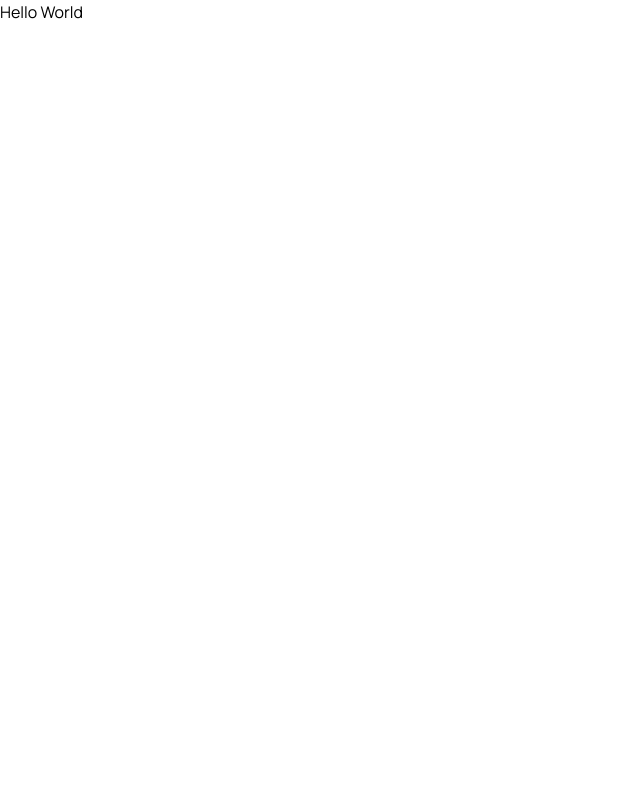
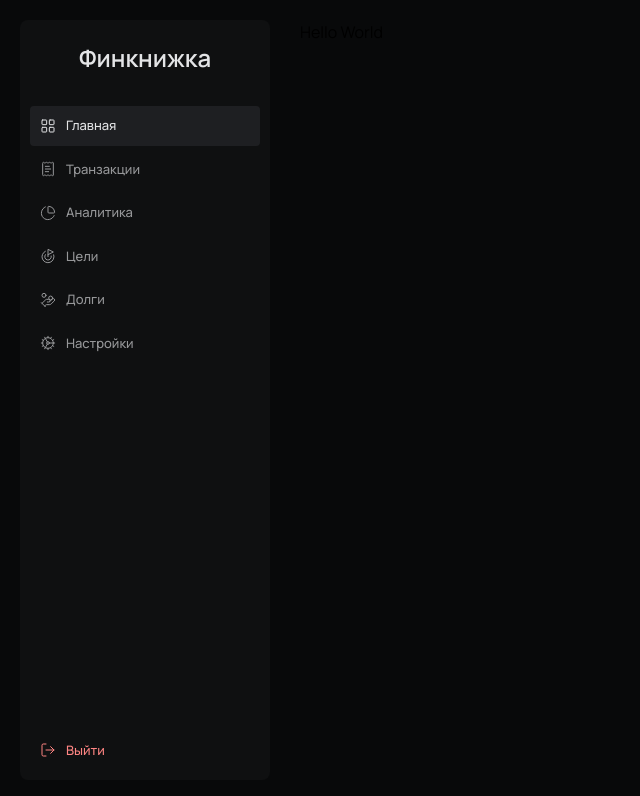
Before and after one commit to karagulow/finbook, a Next.js app: page / in a window 1280 px wide. Shown: the top 796 px of the page, without its empty margins (0-640 px from the left). Built offline with nearby package versions, Linux system fonts and the light colour scheme.

Commit message:
feat: implement desktop menu

```diff
--- a/app/(auth)/registration/page.tsx
+++ b/app/(auth)/registration/page.tsx
@@ -7,6 +7,6 @@ export const metadata: Metadata = {
 	description: 'Generated by create next app',
 };
 
-export default function Login() {
+export default function Registration() {
 	return <RegistrationForm />;
 }
--- /dev/null
+++ b/app/(root)/layout.tsx
@@ -0,0 +1,15 @@
+import { Menu } from '@/widgets/menu';
+
+export default function UserLayout({
+	children,
+}: {
+	children: React.ReactNode;
+}) {
+	return (
+		<div className='flex flex-row gap-[30px] w-full max-w-[1440px] min-h-screen mx-auto px-4 sm:px-5 '>
+			<Menu />
+			{/* <Tabbar /> */}
+			<div className='py-5 mt-10 mb-14 lg:mt-0 lg:mb-0 w-full'>{children}</div>
+		</div>
+	);
+}
--- /dev/null
+++ b/app/api/auth/logout/route.ts
@@ -0,0 +1,13 @@
+import { NextResponse } from 'next/server';
+
+export async function POST() {
+	return NextResponse.json(
+		{ message: 'Вы вышли из системы' },
+		{
+			status: 200,
+			headers: {
+				'Set-Cookie': `authToken=; HttpOnly; Secure; SameSite=Strict; Path=/; Max-Age=0`,
+			},
+		}
+	);
+}
--- a/app/layout.tsx
+++ b/app/layout.tsx
@@ -19,7 +19,9 @@ export default function RootLayout({
 }>) {
 	return (
 		<html lang='ru'>
-			<body className={`${manropeSans.variable} antialiased`}>{children}</body>
+			<body className={`${manropeSans.variable} antialiased`}>
+				<div className='bg-[var(--background-primary)]'>{children}</div>
+			</body>
 		</html>
 	);
 }
--- a/package.json
+++ b/package.json
@@ -18,6 +18,7 @@
 		"clsx": "^2.1.1",
 		"js-cookie": "^3.0.5",
 		"jsonwebtoken": "^9.0.2",
+		"lucide-react": "^0.543.0",
 		"next": "15.5.2",
 		"next-pwa": "^5.6.0",
 		"prisma": "^6.15.0",
--- a/src/shared/store/authStore.ts
+++ b/src/shared/store/authStore.ts
@@ -28,8 +28,6 @@ export const useAuthStore = create<AuthState>(set => ({
 		set({ token, user });
 	},
 	logout: () => {
-		Cookies.remove('authToken');
-		Cookies.remove('userEmail');
 		set({ token: null, user: null });
 	},
 }));
--- /dev/null
+++ b/src/widgets/menu/index.ts
@@ -0,0 +1 @@
+export { Menu } from './ui/menu';
--- /dev/null
+++ b/src/widgets/menu/ui/logout-button.tsx
@@ -0,0 +1,40 @@
+'use client';
+
+import React from 'react';
+import axios from 'axios';
+import { useRouter } from 'next/navigation';
+import toast, { Toaster } from 'react-hot-toast';
+
+import { LogOut } from 'lucide-react';
+
+import { toastOptions } from '../../../shared/lib';
+import { useAuthStore } from '@/shared/store/authStore';
+
+export const LogoutButton: React.FC = () => {
+	const { logout } = useAuthStore();
+	const router = useRouter();
+
+	const handleLogout = async () => {
+		try {
+			await axios.post('/api/auth/logout');
+			logout();
+			router.replace('/login');
+		} catch (error) {
+			toast.error('Произошла ошибка.', toastOptions);
+		}
+	};
+
+	return (
+		<>
+			<button
+				className='flex flex-row items-center gap-2.5 p-2.5 w-full rounded-[6px] hover:bg-[#ff85830e] font-medium text-[13px] text-[var(--wrong)] transition cursor-pointer'
+				onClick={handleLogout}
+			>
+				<LogOut size={16} strokeWidth={1.5} />
+				<span>Выйти</span>
+			</button>
+
+			<Toaster toastOptions={toastOptions} />
+		</>
+	);
+};
--- /dev/null
+++ b/src/widgets/menu/ui/menu.tsx
@@ -0,0 +1,20 @@
+import React from 'react';
+
+import { Navigation } from './navigation';
+import { LogoutButton } from './logout-button';
+
+export const Menu: React.FC = () => {
+	return (
+		<aside className='sticky top-5 hidden lg:flex flex-col justify-between items-start min-w-[250px] h-[calc(100vh-40px)] my-5 p-2.5 bg-[var(--card)] rounded-[8px]'>
+			<div className='flex flex-col items-center gap-5 w-full'>
+				<span className='p-2.5 font-semibold text-[24px] text-[var(--foreground-primary)]'>
+					Финкнижка
+				</span>
+
+				<Navigation />
+			</div>
+
+			<LogoutButton />
+		</aside>
+	);
+};
--- /dev/null
+++ b/src/widgets/menu/ui/nav-item.tsx
@@ -0,0 +1,31 @@
+'use client';
+
+import Link from 'next/link';
+import { usePathname } from 'next/navigation';
+import { cn } from '@/shared/lib';
+
+interface NavItemProps {
+	icon: React.ReactNode;
+	label: string;
+	path: string;
+}
+
+export const NavItem: React.FC<NavItemProps> = ({ icon, label, path }) => {
+	const pathname = usePathname();
+	const isActive = pathname === path;
+
+	return (
+		<Link
+			href={path}
+			className={cn(
+				'flex flex-row items-center gap-2.5 rounded-[4px] p-2.5 hover:bg-[var(--muted)] font-medium text-[13px] text-[var(--foreground-secondary)] transition',
+				{
+					'bg-[var(--muted)] text-[var(--foreground-primary)]': isActive,
+				}
+			)}
+		>
+			{icon}
+			<span>{label}</span>
+		</Link>
+	);
+};
--- /dev/null
+++ b/src/widgets/menu/ui/navigation.tsx
@@ -0,0 +1,52 @@
+import React from 'react';
+
+import {
+	ChartPie,
+	Cog,
+	Goal,
+	HandCoins,
+	LayoutGrid,
+	ReceiptText,
+} from 'lucide-react';
+
+import { NavItem } from './nav-item';
+
+const ICON_SIZE = 16;
+const ICON_STROKE_WIDTH = 1.5;
+
+export const Navigation: React.FC = () => {
+	return (
+		<nav className='flex flex-col w-full gap-1'>
+			<NavItem
+				path='/'
+				icon={<LayoutGrid size={ICON_SIZE} strokeWidth={ICON_STROKE_WIDTH} />}
+				label='Главная'
+			/>
+			<NavItem
+				path='/transactions'
+				icon={<ReceiptText size={ICON_SIZE} strokeWidth={ICON_STROKE_WIDTH} />}
+				label='Транзакции'
+			/>
+			<NavItem
+				path='/analytics'
+				icon={<ChartPie size={ICON_SIZE} strokeWidth={ICON_STROKE_WIDTH} />}
+				label='Аналитика'
+			/>
+			<NavItem
+				path='/goals'
+				icon={<Goal size={ICON_SIZE} strokeWidth={ICON_STROKE_WIDTH} />}
+				label='Цели'
+			/>
+			<NavItem
+				path='/debts'
+				icon={<HandCoins size={ICON_SIZE} strokeWidth={ICON_STROKE_WIDTH} />}
+				label='Долги'
+			/>
+			<NavItem
+				path='/settings'
+				icon={<Cog size={ICON_SIZE} strokeWidth={ICON_STROKE_WIDTH} />}
+				label='Настройки'
+			/>
+		</nav>
+	);
+};
```
Also changed, not shown: app/(root)/page.tsx (renamed from app/page.tsx), 1 other file (tests, documents, lock files or other folders).
